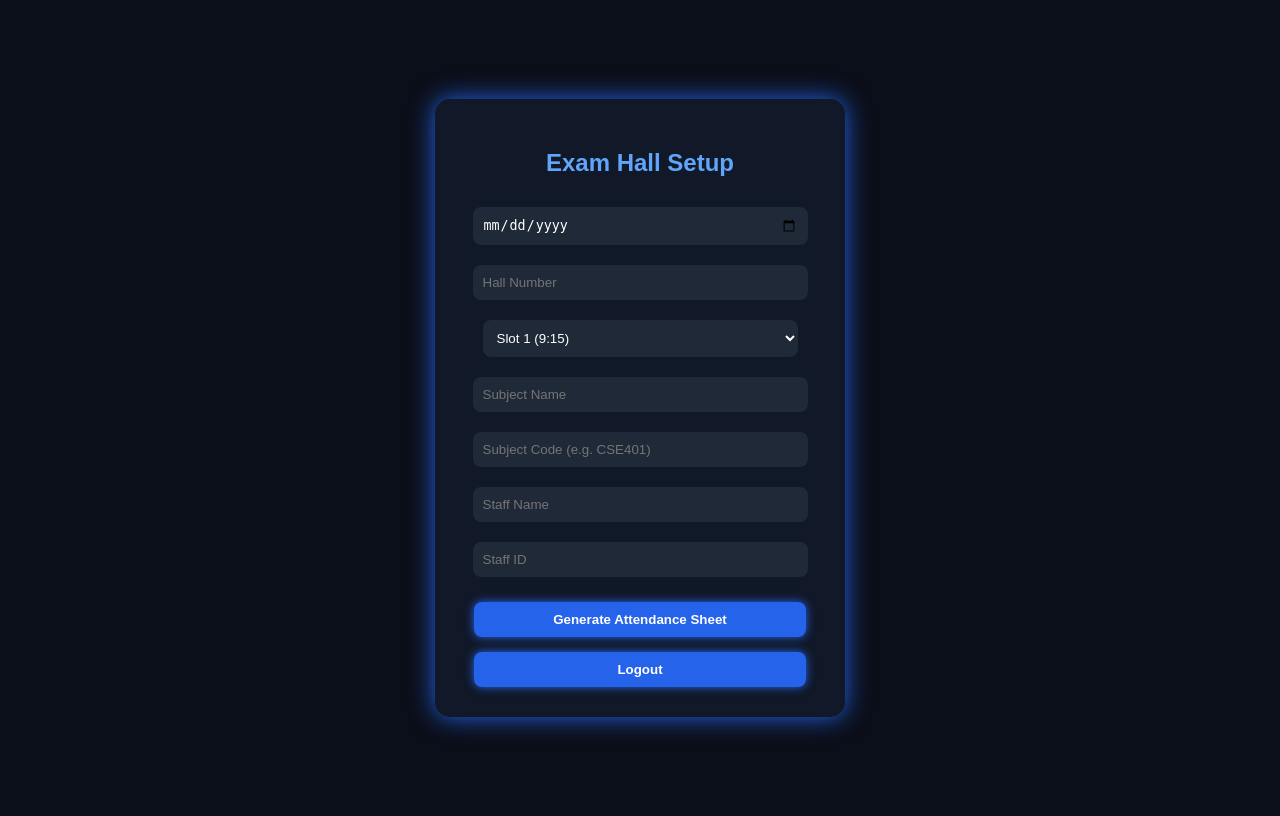
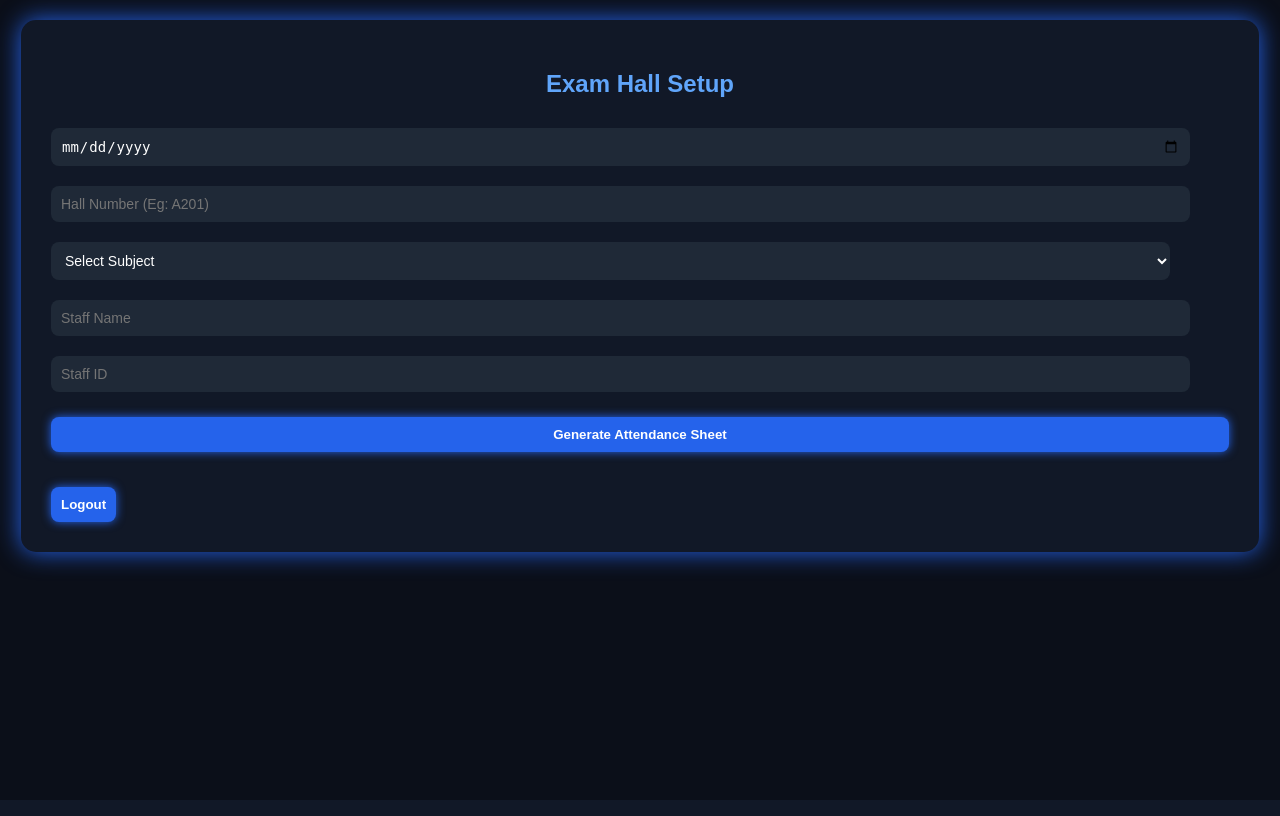
Before and after one commit to Abishekus01/absent_list_CIA, a Flask app: page /dashboard in a window 1280 px wide. Run offline with Flask 3, Linux system fonts and the light colour scheme; the visitor is signed in with stand-in values (Sample User, id 1).

Commit message:
updated successfuully

```diff
--- a/app.py
+++ b/app.py
@@ -9,25 +9,56 @@ app.secret_key = "sastra_secret"
 admins = [{"id": "admin01", "pass": "admin123"}]
 staff = [{"id": "staff101", "pass": "staff123"}]
 
-# 🎓 MASTER STUDENT LIST (70)
-students = []
-names = [
-    "Abishek U S", "Akshath", "Akash", "Ajay", "Arun", "Bala", "Charan", "Dinesh", "Eswar",
-    "Gokul", "Hari", "Irfan", "Jagan", "Karthik", "Lokesh", "Manoj", "Naveen", "Prakash",
-    "Raghul", "Sanjay", "Tarun", "Vignesh", "Yash", "Zubair"
+# 📚 SUBJECT + SLOT MAP
+subjects = {
+    "CSE401": {"name": "Data Structures", "slot": "9:15 - 10:45"},
+    "CSE402": {"name": "Operating Systems", "slot": "11:15 - 12:45"},
+    "CSE403": {"name": "Database Management Systems", "slot": "1:15 - 2:45"}
+}
+
+# 🎓 70 REAL STUDENTS WITH SECTIONS
+students = [
+    ("3122001","Abishek U S","A"), ("3122002","Akshath","A"), ("3122003","Akash","A"),
+    ("3122004","Ajay","A"), ("3122005","Arun","A"), ("3122006","Bala","A"),
+    ("3122007","Charan","A"), ("3122008","Dinesh","A"), ("3122009","Eswar","A"),
+    ("3122010","Gokul","A"), ("3122011","Hari","A"), ("3122012","Irfan","A"),
+    ("3122013","Jagan","A"), ("3122014","Karthik","A"), ("3122015","Lokesh","A"),
+    ("3122016","Manoj","A"), ("3122017","Naveen","A"),
+
+    ("3122018","Prakash","B"), ("3122019","Raghul","B"), ("3122020","Sanjay","B"),
+    ("3122021","Tarun","B"), ("3122022","Vignesh","B"), ("3122023","Yash","B"),
+    ("3122024","Zubair","B"), ("3122025","Aravind","B"), ("3122026","Bhaskar","B"),
+    ("3122027","Chandru","B"), ("3122028","Deepak","B"), ("3122029","Ezhil","B"),
+    ("3122030","Farhan","B"), ("3122031","Ganesh","B"), ("3122032","Harish","B"),
+    ("3122033","Imran","B"), ("3122034","Jeeva","B"),
+
+    ("3122035","Kishore","C"), ("3122036","Loganathan","C"), ("3122037","Madhan","C"),
+    ("3122038","Nithin","C"), ("3122039","Praveen","C"), ("3122040","Rahul","C"),
+    ("3122041","Sarath","C"), ("3122042","Tharun Kumar","C"), ("3122043","Uday","C"),
+    ("3122044","Varun","C"), ("3122045","Vishal","C"), ("3122046","Yogesh","C"),
+    ("3122047","Abdul Rahman","C"), ("3122048","Balaji","C"), ("3122049","Dharshan","C"),
+    ("3122050","Elango","C"), ("3122051","Girish","C"),
+
+    ("3122052","Hemanth","D"), ("3122053","Jayanth","D"), ("3122054","Kavin","D"),
+    ("3122055","Lohith","D"), ("3122056","Mohamed Asif","D"), ("3122057","Naveed","D"),
+    ("3122058","Om Prakash","D"), ("3122059","Pranav","D"), ("3122060","Rithik","D"),
+    ("3122061","Sathish","D"), ("3122062","Surya","D"), ("3122063","Venkatesh","D"),
+    ("3122064","Vimal","D"), ("3122065","Yaseen","D"), ("3122066","Zaid","D"),
+    ("3122067","Adarsh","D"), ("3122068","Bharath","D"), ("3122069","Cyril","D"),
+    ("3122070","Dharani","D")
 ]
 
-# auto-generate upto 70
-for i in range(70):
-    name = names[i] if i < len(names) else f"Student{i+1}"
-    students.append({
-        "reg": f"3122{i:03}",
+# convert to dict with dept/year/sem/course
+student_db = []
+for reg, name, sec in students:
+    student_db.append({
+        "reg": reg,
         "name": name,
         "dept": "CSE",
         "year": "II",
         "sem": "4",
-        "section": "A",
-        "course": "CSE401"
+        "section": sec,
+        "course": ["CSE401", "CSE402", "CSE403"][int(reg[-1]) % 3]
     })
 
 # 🏠 LOGIN
@@ -63,25 +94,27 @@ def dashboard():
         return redirect(url_for("login"))
 
     if request.method == "POST":
+        subject_code = request.form["subject_code"]
+
         session["exam_date"] = request.form["exam_date"]
         session["hall"] = request.form["hall"]
-        session["slot"] = request.form["slot"]
-        session["subject"] = request.form["subject"]
-        session["subject_code"] = request.form["subject_code"]
+        session["subject_code"] = subject_code
+        session["subject_name"] = subjects[subject_code]["name"]
+        session["slot"] = subjects[subject_code]["slot"]
         session["staff_name"] = request.form["staff_name"]
         session["staff_id"] = request.form["staff_id"]
 
         return redirect(url_for("attendance"))
 
-    return render_template("dashboard.html")
+    return render_template("dashboard.html", subjects=subjects)
 
-# 📝 ATTENDANCE PAGE
+# 📝 ATTENDANCE
 @app.route("/attendance", methods=["GET", "POST"])
 def attendance():
     if "user" not in session:
         return redirect(url_for("login"))
 
-    subject_students = [s for s in students if s["course"] == session["subject_code"]]
+    subject_students = [s for s in student_db if s["course"] == session["subject_code"]]
 
     if request.method == "POST":
         present_regs = request.form.getlist("present")
@@ -95,7 +128,7 @@ def attendance():
                            students=subject_students,
                            data=session)
 
-# 📥 DOWNLOAD ABSENT CSV
+# 📥 CSV DOWNLOAD
 @app.route("/download_absent")
 def download_absent():
     if "absent" not in session:
--- a/static/style.css
+++ b/static/style.css
@@ -1,40 +1,45 @@
+/* 🌌 Global Dark Theme */
 body {
   font-family: Arial, sans-serif;
   background: #0b0f19;
   color: white;
-  display: flex;
-  justify-content: center;
-  align-items: center;
-  height: 100vh;
+  margin: 0;
+  padding: 20px;
 }
 
-/* Card UI */
+/* 📦 Main Container */
 .container {
   background: #111827;
   padding: 30px;
   border-radius: 15px;
-  width: 350px;
+  width: 95%;
+  max-width: 1200px;
   box-shadow: 0 0 25px #2563eb;
-  text-align: center;
+  margin: auto;
 }
 
-h2 {
+/* 🧾 Headings */
+h2, h3 {
+  text-align: center;
+  color: #60a5fa;
   margin-bottom: 20px;
-  color: #60a5fa;
 }
 
-select, input {
-  width: 90%;
+/* 🧮 Form Inputs */
+input, select {
+  width: 95%;
   padding: 10px;
   margin: 10px 0;
   border: none;
   border-radius: 8px;
   background: #1f2937;
   color: white;
+  font-size: 14px;
 }
 
+/* 🔘 Buttons */
 button {
-  width: 95%;
+  width: 100%;
   padding: 10px;
   margin-top: 15px;
   border: none;
@@ -44,26 +49,85 @@ button {
   font-weight: bold;
   cursor: pointer;
   box-shadow: 0 0 10px #2563eb;
+  transition: 0.2s ease;
 }
 
 button:hover {
   background: #1d4ed8;
+  transform: scale(1.02);
 }
 
-.table-box {
-  margin-top: 20px;
-}
-
+/* 📊 Table Styling */
 table {
   width: 100%;
   border-collapse: collapse;
+  margin-top: 20px;
+  font-size: 14px;
+}
+
+th {
+  background: #1d4ed8;
+  color: white;
+  position: sticky;
+  top: 0;
+  z-index: 2;
 }
 
 th, td {
   border: 1px solid #2563eb;
   padding: 8px;
+  text-align: center;
 }
 
+/* 🔍 Scrollable Table Wrapper */
+.table-wrapper {
+  max-height: 500px;
+  overflow-y: auto;
+  border: 1px solid #2563eb;
+  border-radius: 10px;
+}
+
+/* ❗ Error Text */
 .error {
   color: #f87171;
+  text-align: center;
 }
+
+/* 📄 Metadata (Exam details block) */
+.meta {
+  background: #020617;
+  padding: 15px;
+  border-radius: 10px;
+  margin-bottom: 20px;
+  box-shadow: inset 0 0 10px #2563eb;
+}
+
+.meta p {
+  margin: 5px 0;
+}
+
+/* 🔗 Back + Logout buttons spacing */
+.action-buttons {
+  display: flex;
+  gap: 10px;
+  margin-top: 20px;
+}
+
+.action-buttons button {
+  width: 100%;
+}
+
+/* 📱 Mobile Responsive */
+@media screen and (max-width: 768px) {
+  table {
+    font-size: 12px;
+  }
+
+  input, select, button {
+    font-size: 12px;
+  }
+
+  .container {
+    padding: 15px;
+  }
+}
--- a/templates/dashboard.html
+++ b/templates/dashboard.html
@@ -1,26 +1,27 @@
 <!DOCTYPE html>
 <html>
 <head>
-  <title>Exam Setup</title>
+  <title>Exam Setup - SASTRA Portal</title>
   <link rel="stylesheet" href="{{ url_for('static', filename='style.css') }}">
 </head>
 <body>
+
 <div class="container">
   <h2>Exam Hall Setup</h2>
 
   <form method="POST">
+
     <input type="date" name="exam_date" required>
-    <input type="text" name="hall" placeholder="Hall Number" required>
 
-    <select name="slot">
-      <option value="9:15 - 10:45">Slot 1 (9:15)</option>
-      <option value="11:15 - 12:45">Slot 2 (11:15)</option>
-      <option value="1:15 - 2:45">Slot 3 (1:15)</option>
-      <option value="3:15 - 4:45">Slot 4 (3:15)</option>
+    <input type="text" name="hall" placeholder="Hall Number (Eg: A201)" required>
+
+    <!-- SUBJECT DROPDOWN -->
+    <select name="subject_code" required>
+      <option value="">Select Subject</option>
+      {% for code, sub in subjects.items() %}
+        <option value="{{ code }}">{{ sub.name }} ({{ code }}) - Slot {{ sub.slot }}</option>
+      {% endfor %}
     </select>
-
-    <input type="text" name="subject" placeholder="Subject Name" required>
-    <input type="text" name="subject_code" placeholder="Subject Code (e.g. CSE401)" required>
 
     <input type="text" name="staff_name" placeholder="Staff Name" required>
     <input type="text" name="staff_id" placeholder="Staff ID" required>
@@ -28,7 +29,10 @@
     <button type="submit">Generate Attendance Sheet</button>
   </form>
 
-  <a href="/logout"><button>Logout</button></a>
+  <div class="action-buttons">
+    <a href="/logout"><button type="button">Logout</button></a>
+  </div>
 </div>
+
 </body>
 </html>
```
Also changed, not shown: templates/attendance.html (+28 -5 lines).
